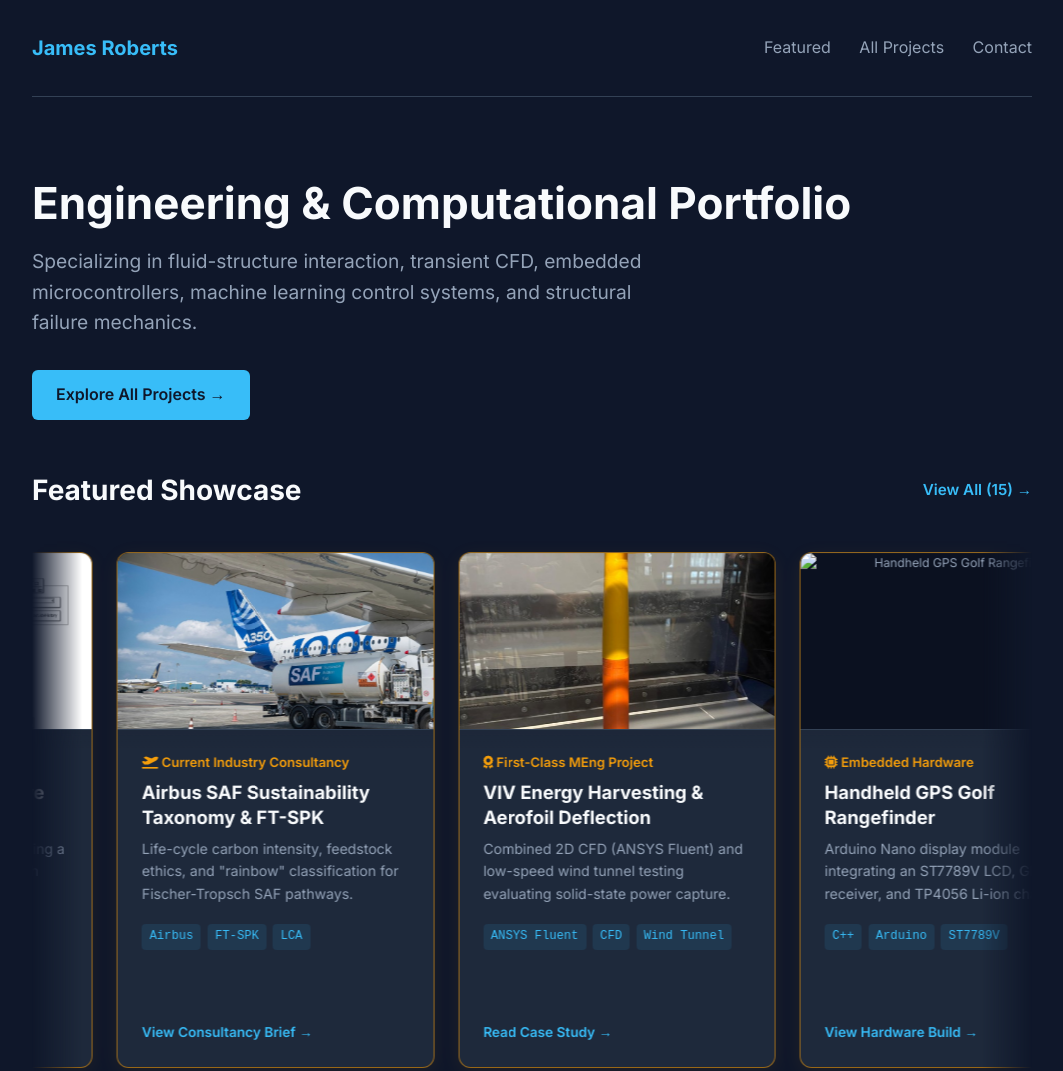
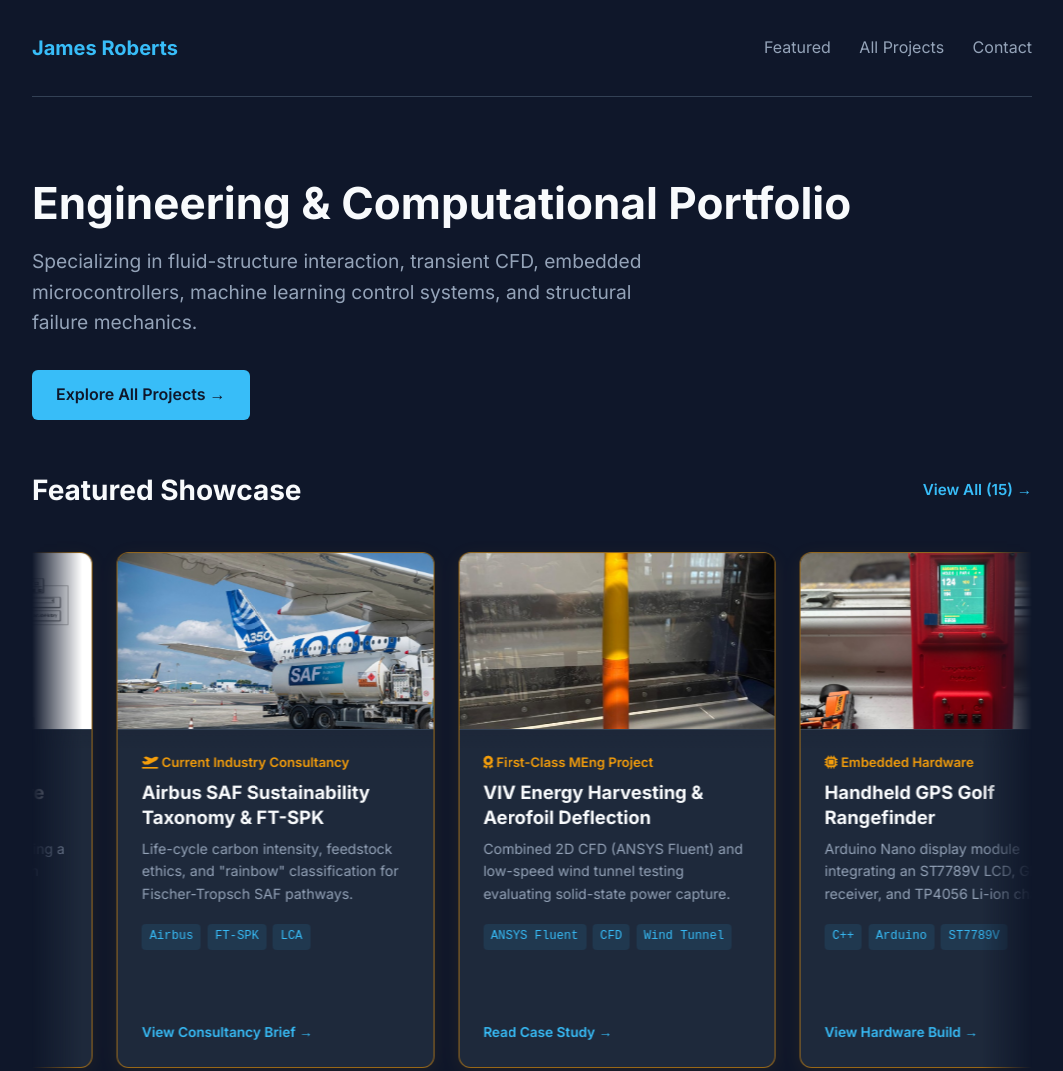
Before and after one commit to JamesRoberts213/JamesRoberts213.github.io, a plain HTML site: page index.html in a window 1280 px wide. Shown: the top 1071 px of the page, without its empty margins (108-1171 px from the left). Drawn offline with nearby package versions, Linux system fonts and the light colour scheme.

Commit message:
Fix image file extension for golf rangefinder project card

```diff
--- a/index.html
+++ b/index.html
@@ -473,7 +473,7 @@
                     <!-- 4. Golf Rangefinder (GOLD) -->
                     <a href="golf-rangefinder.html" class="card-item tier-gold">
                         <div class="card-thumb">
-                            <img src="images/rangefinder-physical.jpg" alt="Handheld GPS Golf Rangefinder" draggable="false">
+                            <img src="images/rangefinder-physical.jpeg" alt="Handheld GPS Golf Rangefinder" draggable="false">
                         </div>
                         <div class="card-body">
                             <div>
```
Also changed, not shown: projects.html (+1 -1 lines).
